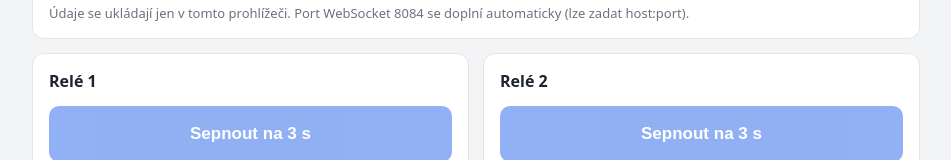
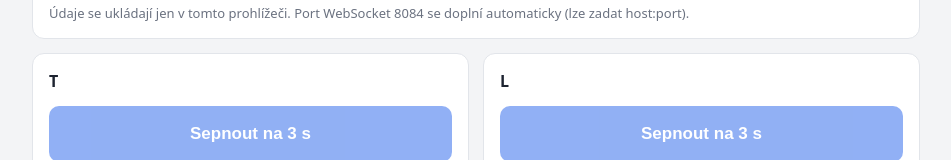
Before and after one commit to Lukianoo/rele, a plain HTML site: page index.html in a window 1280 px wide. Shown: the part 232-392 px from the top of the page, without its empty margins (164-1115 px from the left). Drawn offline with Linux system fonts and the light colour scheme; no server answers.

Commit message:
Fix HTML structure in build function

```diff
--- a/index.html
+++ b/index.html
@@ -78,7 +78,8 @@ function build(){
   const main = $('#main');
   for (let i=0;i<N;i++) main.insertAdjacentHTML('beforeend', `
   <section class="card">
-    <h2 id="n${i}">Relé ${i+1}</h2>
+    <h2 id="n${i}">${['T', 'L'][i]}</h2>
+
     <button class="pulse" id="b${i}" onclick="cmd({cmd:'pulse',r:${i}})" disabled>Sepnout na 3 s</button>
     <div class="ind"><span class="pill" id="o${i}">Výstup: vypnuto</span><span class="pill" id="f${i}">Zpětná vazba: ne</span></div>
     <div class="res" id="r${i}">—</div>
```
